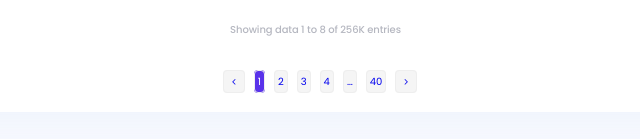
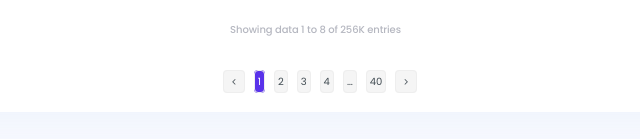
Before and after one commit to Tetiana-Breslavska/Dashboard, a website: page index.html in a window 1280 px wide. Shown: the part 1474-1613 px from the top of the page, 332-972 px from the left. Drawn offline with nearby package versions, Linux system fonts and the light colour scheme; files that its build step writes are made by us from their sources.

Commit message:
Add color to .pagination <a>

```diff
--- a/sass/style.scss
+++ b/sass/style.scss
@@ -366,6 +366,7 @@ table {
         border-radius: 4px;
         padding: 3px 8px;
         margin-left: 7px;
+        color:#404B52;
 
         &.active-page {
             background-color: $color-brand;
```
